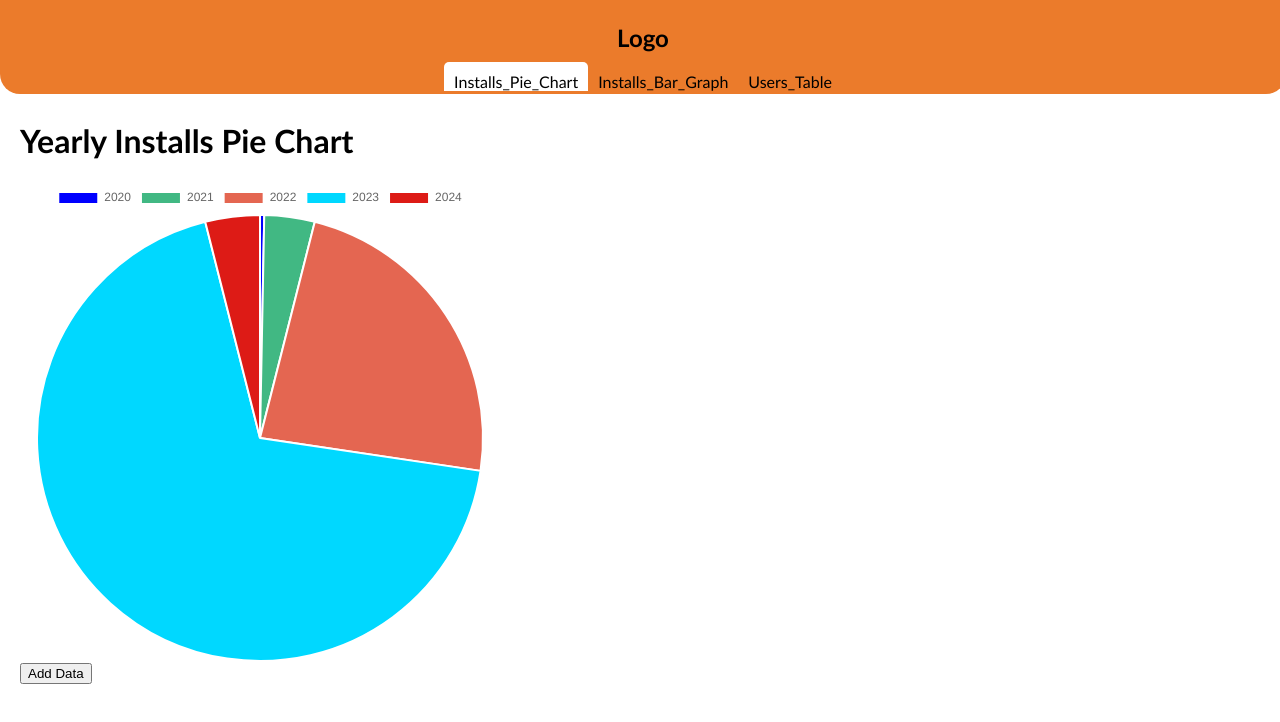
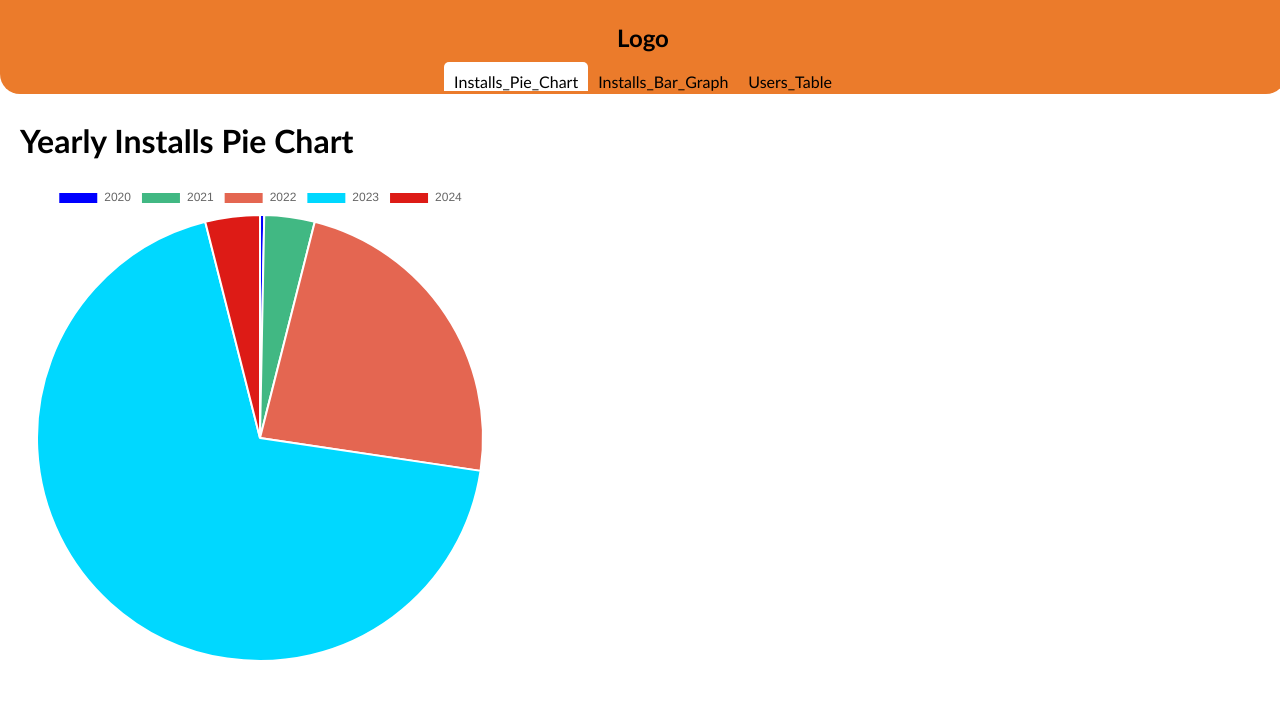
Before and after one commit to NeoDitjoe/myData, a Vue app: page / in a window 1280 px wide. Shown: the top 722 px of the page. Built offline with nearby package versions, Linux system fonts and the light colour scheme.

Commit message:
remove unused code

```diff
--- a/src/App.vue
+++ b/src/App.vue
@@ -16,16 +16,6 @@ export default {
   methods: {
     highlightLink() {
       this.currentPage = this.$router.currentRoute.value.path
-    },
-
-    async addData() {
-      try {
-        const results = await axios.post('http://localhost:5100/api/insert')
-        console.log(results)
-        alert('sucess')
-      } catch (error) {
-        alert('Error')
-      }
     }
   }
 }
@@ -50,7 +40,6 @@ export default {
 
   <div class="body">
     <router-view />
-    <button @click="addData">Add Data</button>
   </div>
 </template>
 
```
